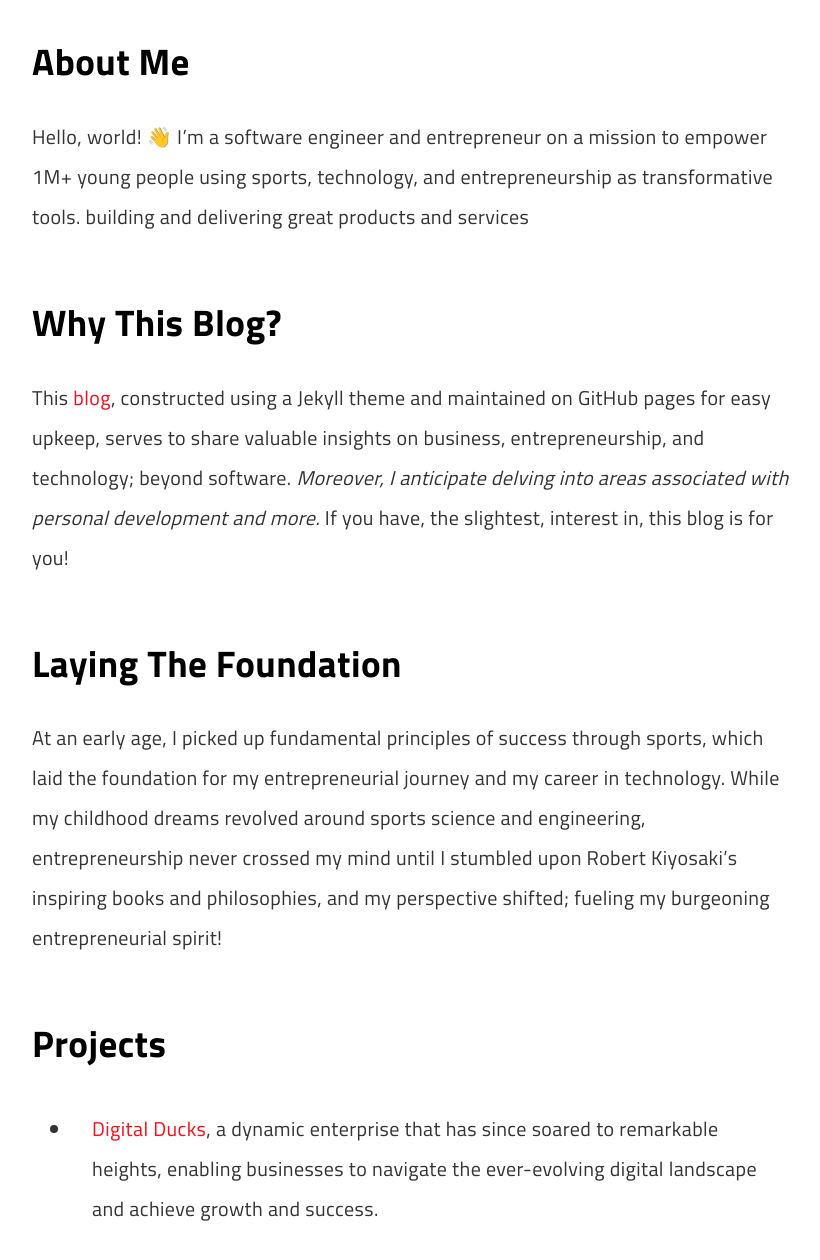
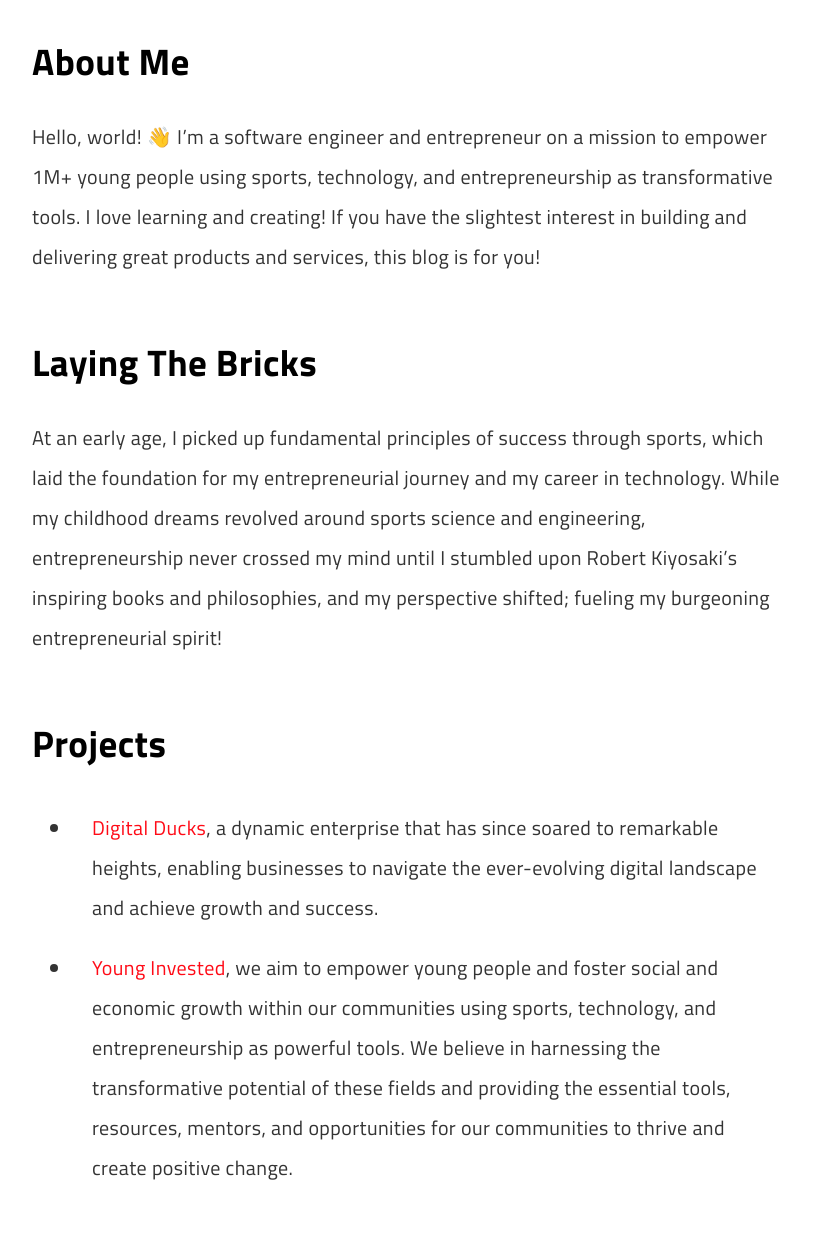
Before and after one commit to marv0/marv0.github.io, a Jekyll site: the page built from pages/about.md, in a window 1280 px wide and 1400 px high, scrolled down 344 px, cut to the strip 139-1399 px from the top of the window. Shown: the whole strip, without its empty margins (228-1048 px from the left). Built offline with Jekyll 4.4.1, drawn with Linux system fonts in a browser that asks for light colours; a script that is not in the unit is left out; some of the changed text lies outside the part shown.

Commit message:
Update about.md

```diff
--- a/pages/about.md
+++ b/pages/about.md
@@ -10,13 +10,9 @@
 
 ## About Me
 
-Hello, world! 👋 I'm a software engineer and entrepreneur on a mission to empower 1M+ young people using sports, technology, and entrepreneurship as transformative tools.   building and delivering great products and services
+Hello, world! 👋 I'm a software engineer and entrepreneur on a mission to empower 1M+ young people using sports, technology, and entrepreneurship as transformative tools. I love learning and creating! If you have the slightest interest in building and delivering great products and services, this blog is for you!
 
-## Why This Blog?
-
-This [blog](/), constructed using a Jekyll theme and maintained on GitHub pages for easy upkeep,  serves to share valuable insights on business, entrepreneurship, and technology; beyond software. *Moreover, I anticipate delving into areas associated with personal development and more.* If you have, the slightest, interest in, this blog is for you!
-
-## Laying The Foundation
+## Laying The Bricks
 
 At an early age, I picked up fundamental principles of success through sports, which laid the foundation for my entrepreneurial journey and my career in technology. While my childhood dreams revolved around sports science and engineering, entrepreneurship never crossed my mind until I stumbled upon Robert Kiyosaki's inspiring books and philosophies, and my perspective shifted; fueling my burgeoning entrepreneurial spirit!
 
@@ -26,7 +22,8 @@
 
 - [Young Invested](https://www.younginvested.org), we aim to empower young people and foster social and economic growth within our communities using sports, technology, and entrepreneurship as powerful tools. We believe in harnessing the transformative potential of these fields and providing the essential tools, resources, mentors, and opportunities for our communities to thrive and create positive change.
 
-## Closing Remarks
+## Why This Blog?
 
+This [blog](/), constructed using a Jekyll theme and maintained on GitHub pages for easy upkeep,  serves to share valuable insights on business, entrepreneurship, and technology; beyond software. *Moreover, I anticipate delving into areas associated with personal development and more.*
 
 [Join me](/contact) on this exciting journey as we network, break barriers, and explore uncharted territories together!
```
